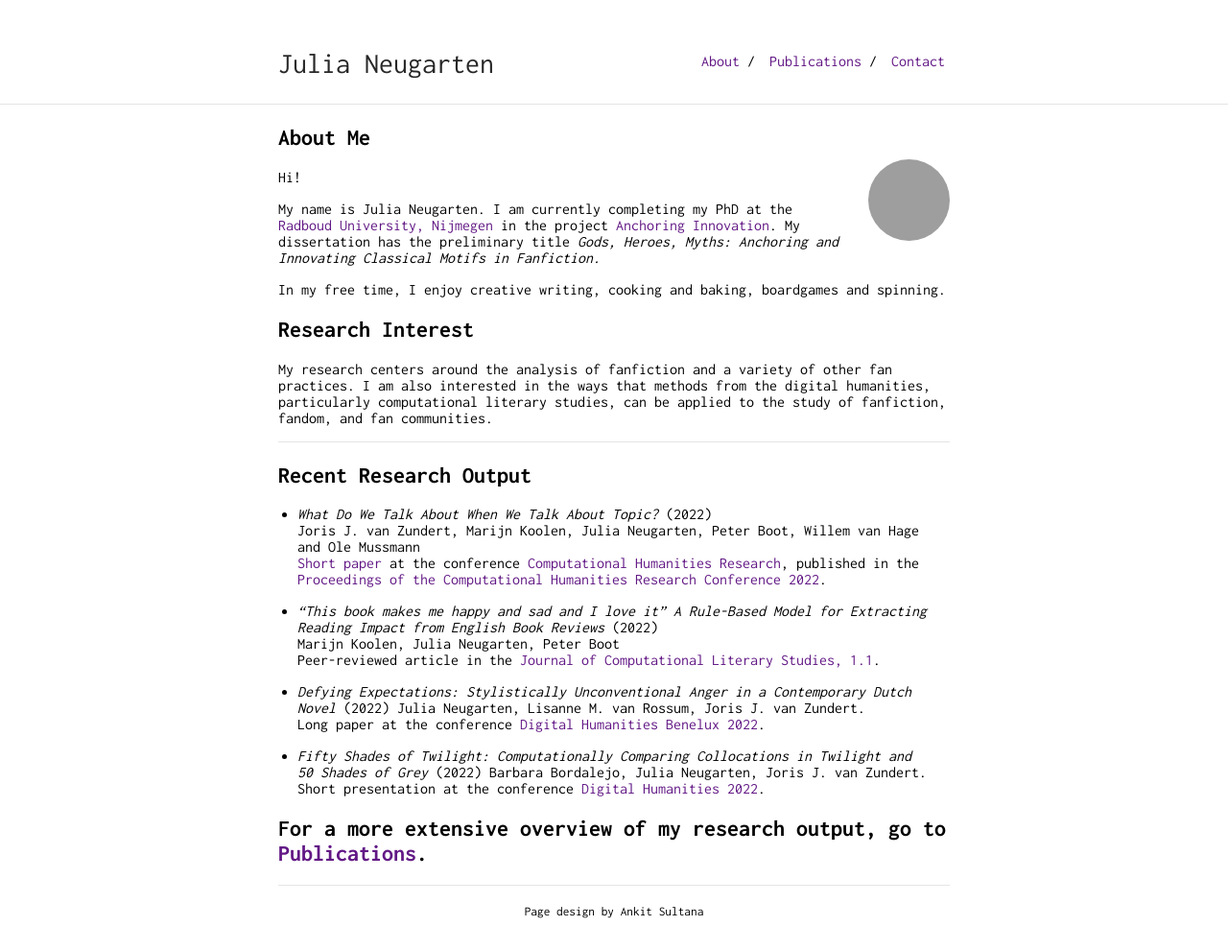
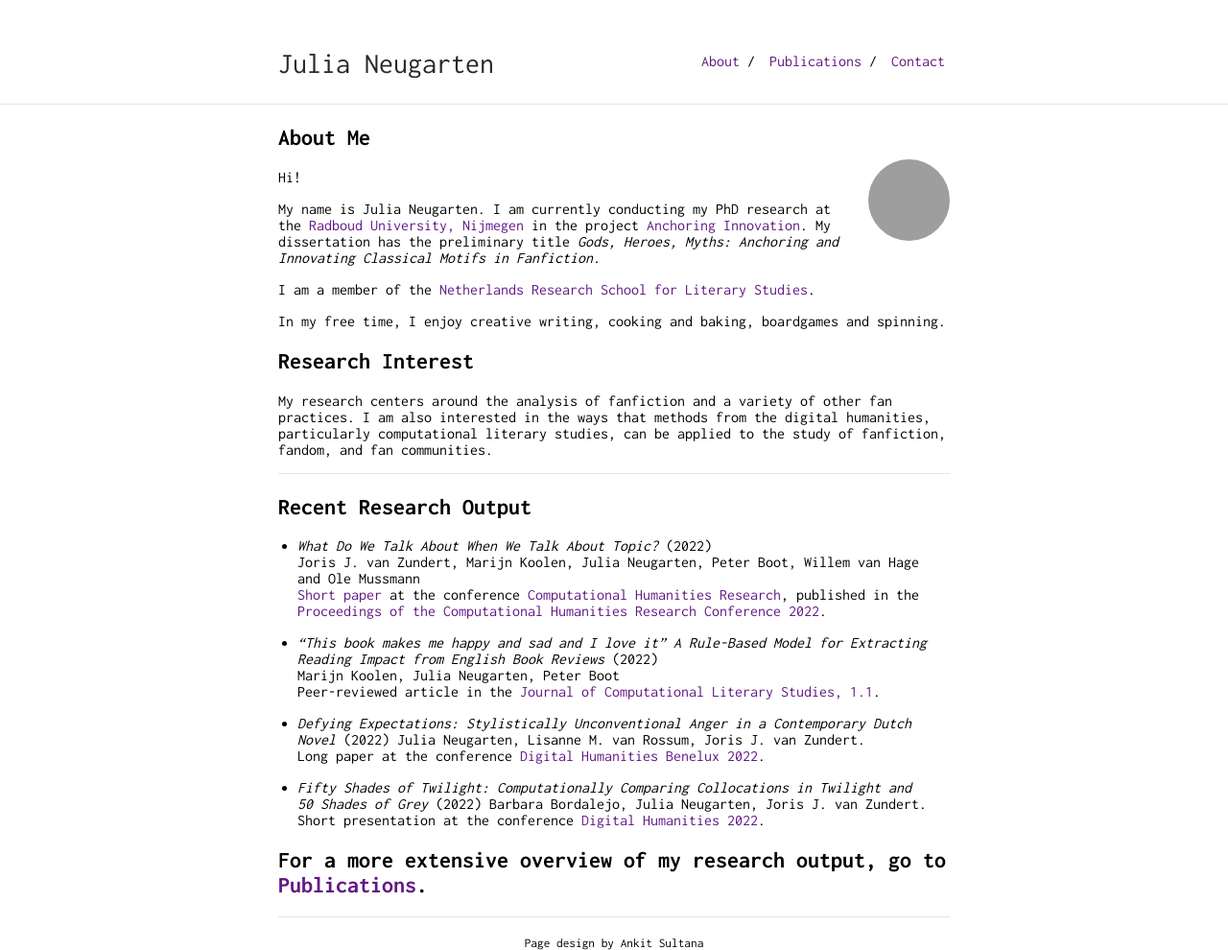
Before and after one commit to julianeugarten/julianeugarten, a Jekyll site: the page built from index.md, in a window 1280 px wide. Shown: the whole page at 96% size. Built offline with Jekyll 4.4.1, drawn with Linux system fonts in a browser that asks for light colours; our own code applies the rules of GitHub Pages for plain Markdown files; before the commit the page ends 957 px from its top, so only the background shows below that; grey boxes are pictures that could not be loaded.

Commit message:
OSL affiliation

```diff
--- a/index.md
+++ b/index.md
@@ -5,7 +5,9 @@
 
 Hi!
 
-My name is Julia Neugarten. I am currently completing my PhD at the [Radboud University, Nijmegen](https://www.ru.nl/) in the project [Anchoring Innovation](https://anchoringinnovation.nl/).  My dissertation has the preliminary title _Gods, Heroes, Myths: Anchoring and Innovating Classical Motifs in Fanfiction._
+My name is Julia Neugarten. I am currently conducting my PhD research at the [Radboud University, Nijmegen](https://www.ru.nl/) in the project [Anchoring Innovation](https://anchoringinnovation.nl/).  My dissertation has the preliminary title _Gods, Heroes, Myths: Anchoring and Innovating Classical Motifs in Fanfiction._
+
+I am a member of the [Netherlands Research School for Literary Studies](https://www.oslit.nl/julia-neugarten-anchoring-and-innovating-classical-motifs-in-fanfiction/).
 
 In my free time, I enjoy creative writing, cooking and baking, boardgames and spinning.
 
```
